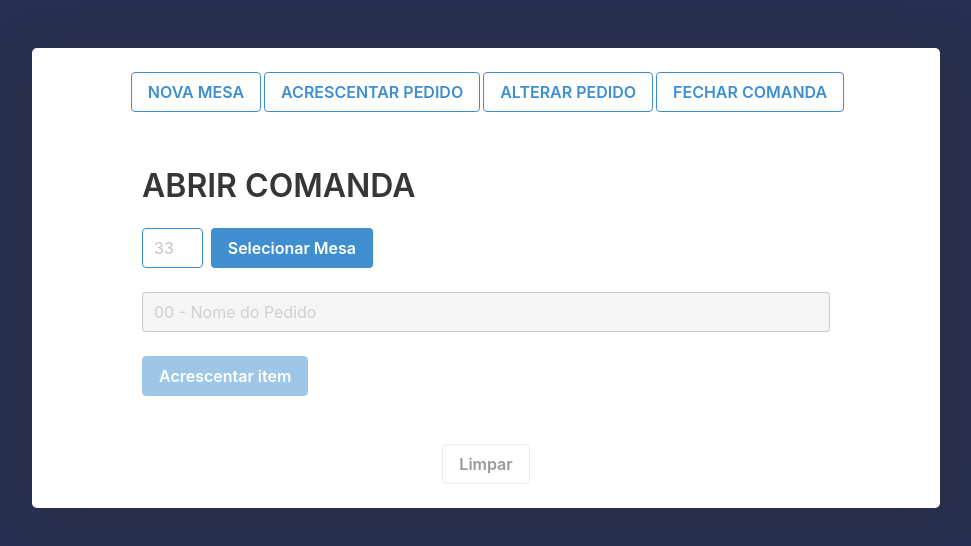
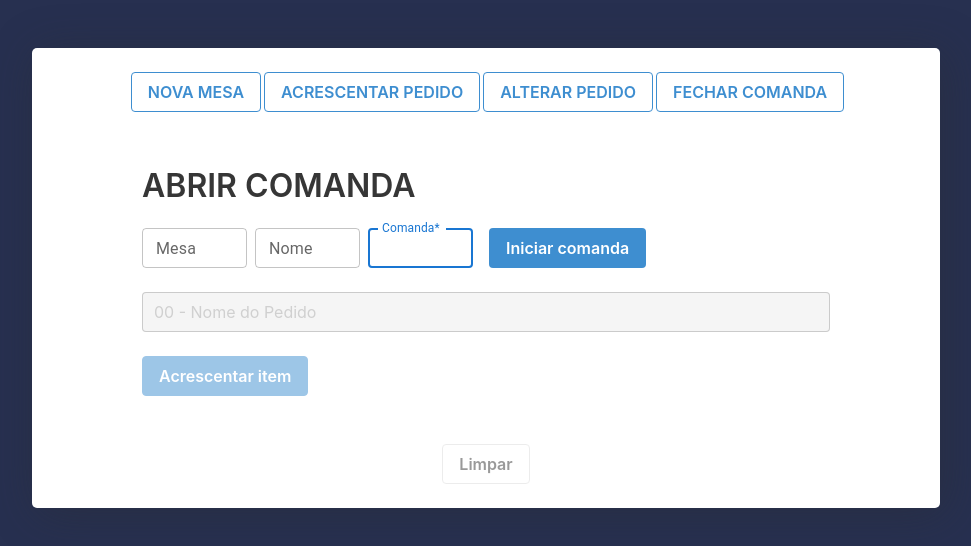
Before and after one commit to mateuslcsilva/salesmanagement, a React (Vite) app in the folder pdv/: page /newsalescreen in a window 1280 px wide. Shown: the top 546 px of the page, without its empty margins (154-1125 px from the left). Built offline with nearby package versions, Linux system fonts and the light colour scheme.

Commit message:
correções na ux, feitas também todas as correções nas funções e controles de estado afetados

```diff
--- a/pdv/src/Routes/NewSaleScreen/NewSaleScreen.tsx
+++ b/pdv/src/Routes/NewSaleScreen/NewSaleScreen.tsx
@@ -1,7 +1,7 @@
-import React, { useState, useEffect } from 'react'
+import React, { useState, useEffect, useRef } from 'react'
 import './styles.css'
+import { TextField } from '@mui/material'
 import Button from '../../components/Button/Button'
-import InputNumTable from '../../components/InputNumTable/InputNumTable'
 import ItemsListInput from '../../components/ItemsListInput/ItemsListInput'
 
 
@@ -10,103 +10,145 @@ const NewSaleScreen = () => {
     interface sale {
         numTable: Number,
         numSale: Number,
+        costumerName: String,
         orders: String[],
         date: String,
         time: String
     }
 
-    const initialSale :sale = {
+    const initialSale: sale = {
         numTable: 0,
         numSale: 0,
+        costumerName: '',
         orders: [],
         date: '',
         time: ''
     }
 
     const [tableNumber, setTableNumber] = useState(0)
+    const [saleNumber, setSaleNumber] = useState(0)
+    const [costumerName, setCostumerName] = useState('')
     const [currentOrder, setCurrentOrder] = useState('')
-    const [sale, setSale] = useState({...initialSale})
+    const [sale, setSale] = useState({ ...initialSale })
 
     const setTable = () => {
         let current = new Date
-        let currentDay = current.getDate() .toString().length < 2 ? '0' + current.getDate()  : current.getDate()
-        let currentMonth = current.getMonth().toString().length < 2 ? '0' + (current.getMonth() + 1)   : (current.getMonth() + 1)
+        let currentDay = current.getDate().toString().length < 2 ? '0' + current.getDate() : current.getDate()
+        let currentMonth = current.getMonth().toString().length < 2 ? '0' + (current.getMonth() + 1) : (current.getMonth() + 1)
         let currentDate = currentDay + '/' + currentMonth + '/' + current.getFullYear()
         let currentTime = current.getHours() + ':' + current.getMinutes()
         let updatedSale = {
             numTable: tableNumber,
-            numSale: 0,
+            numSale: saleNumber,
+            costumerName: costumerName,
             orders: [],
             date: currentDate,
             time: currentTime
         }
-        setSale(sale => ({...sale, ...updatedSale}))
+        setSale(sale => ({ ...sale, ...updatedSale }))
     }
-
 
     const setOrder = () => {
         let updatedSale = {
             numTable: sale.numTable,
             numSale: sale.numSale,
+            costumerName: sale.costumerName,
             orders: [...sale.orders, currentOrder],
             date: sale.date,
             time: sale.time
         }
 
-        setSale(sale => ({...sale, ...updatedSale}))
+        setSale(sale => ({ ...sale, ...updatedSale }))
         setCurrentOrder('')
     }
 
     const clear = () => {
-        setSale({...initialSale})
+        setSale({ ...initialSale })
         setCurrentOrder('')
+        setSaleNumber(0)
         setTableNumber(0)
+        setCostumerName('')
     }
 
     useEffect(() => {
         console.log(sale)
-    }, [sale])
+    })
+
+
 
     return (
         <>
             <div className='div' id='div1'>
                 <h3 className='title is-3'>ABRIR COMANDA</h3>
-                    <InputNumTable
-                    disabled={sale.numTable != 0? true : false}
-                    onChange = {(e : any) => setTableNumber(isNaN(e.target.value)? 0 : e.target.value)}
+                <TextField
+                    id="outlined-basic"
+                    label="Mesa"
+                    variant="outlined"
+                    size="small"
+                    onChange={(e: any) => setTableNumber(isNaN(e.target.value) ? 0 : e.target.value)}
                     value={tableNumber < 1 ? '' : tableNumber}
-                    placeholder="33"
-                    className='is-info'
+                    style={{ 'width': '105px' }}
+                    className='mr-2 align-right-sla'
+                />
+
+                <TextField
+                    id="outlined-basic-string"
+                    label="Nome"
+                    variant="outlined"
+                    size="small"
+                    onChange={(e: any) => setCostumerName(e.target.value)}
+                    value={costumerName}
+                    style={{ 'width': '105px' }}
+                    className='mr-2'
+                />
+
+                <TextField
+                    id="outlined-basic"
+                    label="Comanda*"
+                    variant="outlined"
+                    size="small"
+                    onChange={(e: any) => setSaleNumber(isNaN(e.target.value) ? 0 : e.target.value)}
+                    value={saleNumber < 1 ? '' : saleNumber}
+                    style={{ 'width': '105px' }}
+                    className='mr-2'
+                    autoFocus
                 />
 
                 <Button
                     className='is-info ml-2'
-                    disabled={sale.numTable != 0? true : false}
+                    disabled={sale.numSale != 0 ? true : false}
                     onClick={setTable}
-                    text='Selecionar Mesa'
-                    /><br /><br/>
+                    text='Iniciar comanda'
+                /><br /><br />
 
                 <ItemsListInput
+
                     className='is-info'
                     placeholder="00 - Nome do Pedido"
-                    onChange = {(e : any) => setCurrentOrder(e.target.value)}
+                    onChange={(e: any) => setCurrentOrder(e.target.value)}
                     value={currentOrder}
-                    disabled = {sale.numTable == 0? true : false}
+                    disabled={sale.numSale == 0 ? true : false}
                 /><br /><br />
 
                 <Button
                     onClick={setOrder}
                     className='is-info'
                     text='Acrescentar item'
-                    disabled = {sale.numTable == 0? true : false}
+                    disabled={sale.numSale == 0 ? true : false}
                 /><br /><br />
 
-                    <p id='visualizacao'>{sale.numTable ? 'Mesa ' + sale.numTable + ':\n' : ''}{ sale.orders.map(item => item + '\n')}</p>
+                    {saleNumber > 0 && <p id='visualizacao'>
+                        {sale.numTable ? 'Mesa: ' + sale.numTable + '  |  ' : ''}
+                        {sale.costumerName ? 'Cliente: ' + sale.costumerName + '  |  ' : ''}
+                        {sale.numSale ? 'Comanda ' + sale.numSale + ':\n' : ''}
+                        {sale.orders.map(item => item + '\n')}
+                    </p>
+                    }
 
-                    <p className={'confirmation-text ' + (sale.orders.length > 0?'visible' : 'hidden')} >Pedido registrado!!!</p>
+                <p className={'confirmation-text ' + (sale.orders.length > 0 ? 'visible' : 'hidden')} >Pedido registrado!!!</p>
 
                 <div className='btn-limpar-centered'>
-                            <Button onClick={clear} disabled = {sale.numTable == 0? true : false} text='Limpar'/>
+                    <Button onClick={clear} disabled={sale.numSale == 0 ? true : false} text='Limpar' />
                 </div>
             </div>
         </>
--- a/pdv/src/Routes/NewSaleScreen/styles.css
+++ b/pdv/src/Routes/NewSaleScreen/styles.css
@@ -8,6 +8,10 @@
 
 .div > *{
     opacity: inherit;
+}
+
+#outlined-basic:nth-of-type(odd){
+    text-align: end !important;
 }
 
 #visualizacao{
```
Lines whose indentation alone changed are shown as unchanged.
